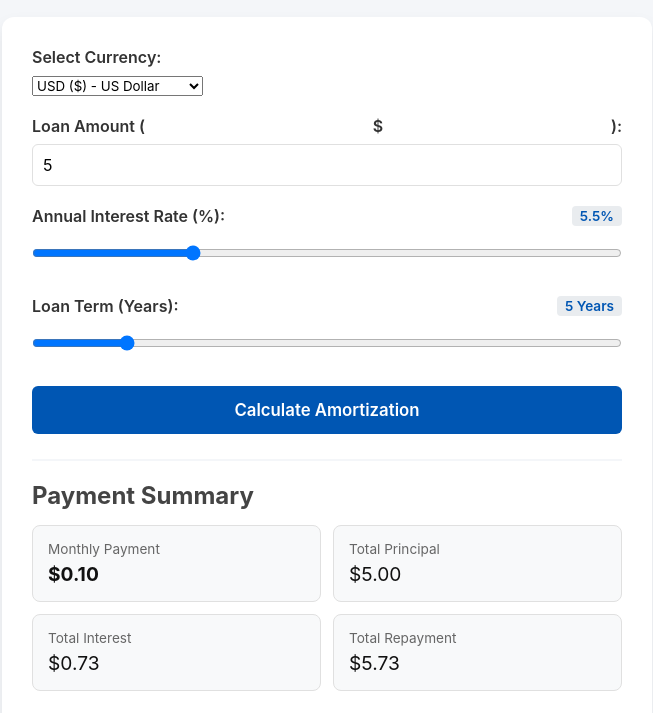
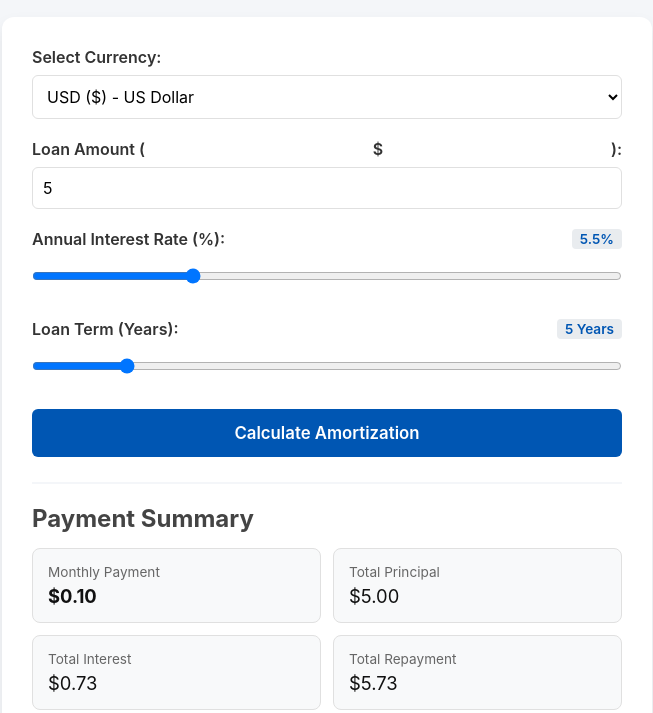
Before and after one commit to jonah1521/MGIS130-LoanCalculatorUpdated, a plain HTML site: page index.html in a window 1280 px wide. Both pictures are taken after typing "5" into the empty fields and a click on the button "Calculate Amortization". Shown: the part 86-799 px from the top of the page, without its empty margins (313-966 px from the left). Drawn offline with Linux system fonts and the light colour scheme.

Commit message:
Refactor styles and update comments in styles.css

```diff
--- a/styles.css
+++ b/styles.css
@@ -75,12 +75,13 @@ label {
   color: var(--primary-color);
 }
 
-input[type="number"], input[type="range"] {
+input[type="number"], input[type="range"], select {
   width: 100%;
   padding: 10px;
   border: 1px solid var(--border-color);
   border-radius: 6px;
   font-size: 1rem;
+  background-color: #fff;
 }
 
 button {
@@ -133,12 +134,12 @@ button:hover {
 }
 
 .result-card strong, .result-card span:last-child {
-  font-size: 1.2rem;
+  font-size: 1.15rem;
   margin-top: 5px;
   color: #111;
 }
 
-/* Visual Breakdown Bar */
+/* Visual Ratio Progress Bar */
 .visual-breakdown {
   margin-bottom: 25px;
 }
@@ -205,7 +206,7 @@ th {
 
 .hidden { display: none; }
 
-/* Mobile Viewport Adaptations */
+/* Mobile Adaptations */
 @media (max-width: 500px) {
   .result-grid {
     grid-template-columns: 1fr;
```
